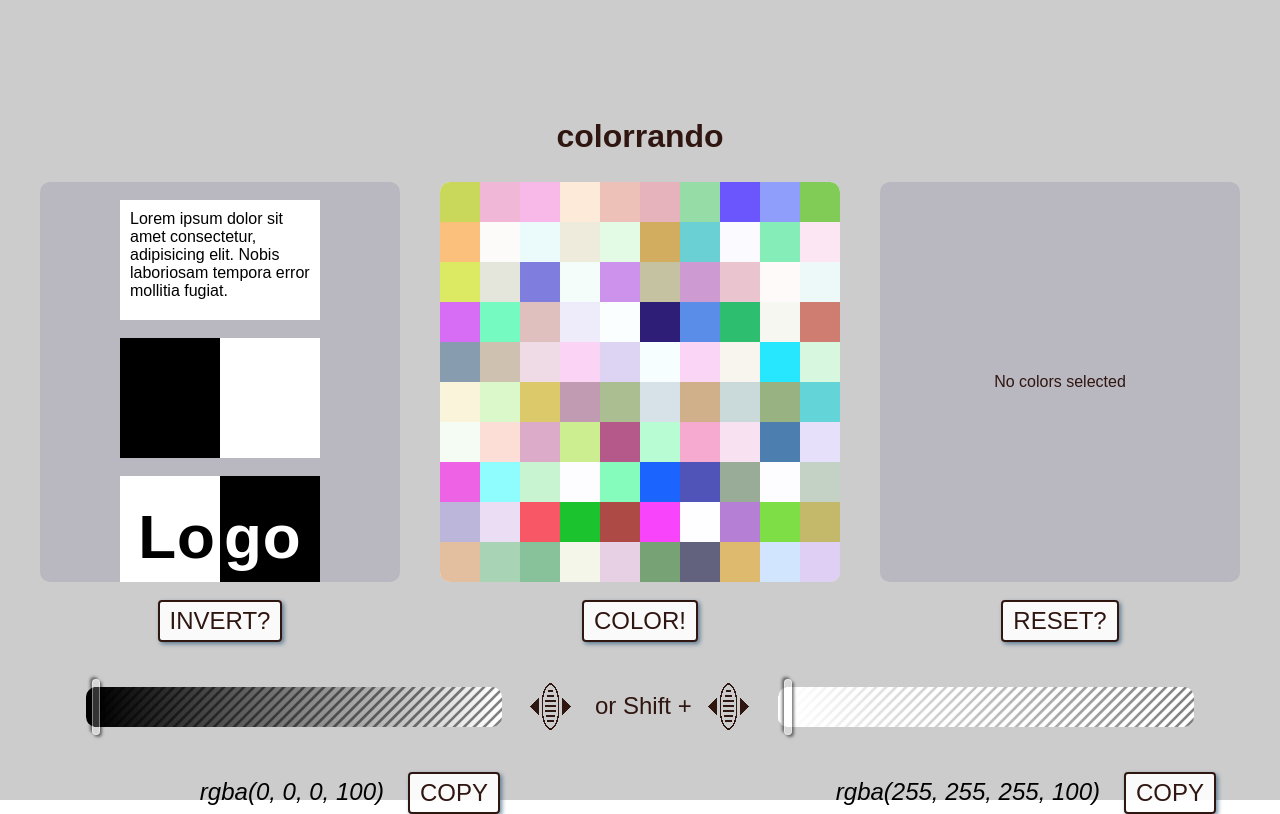
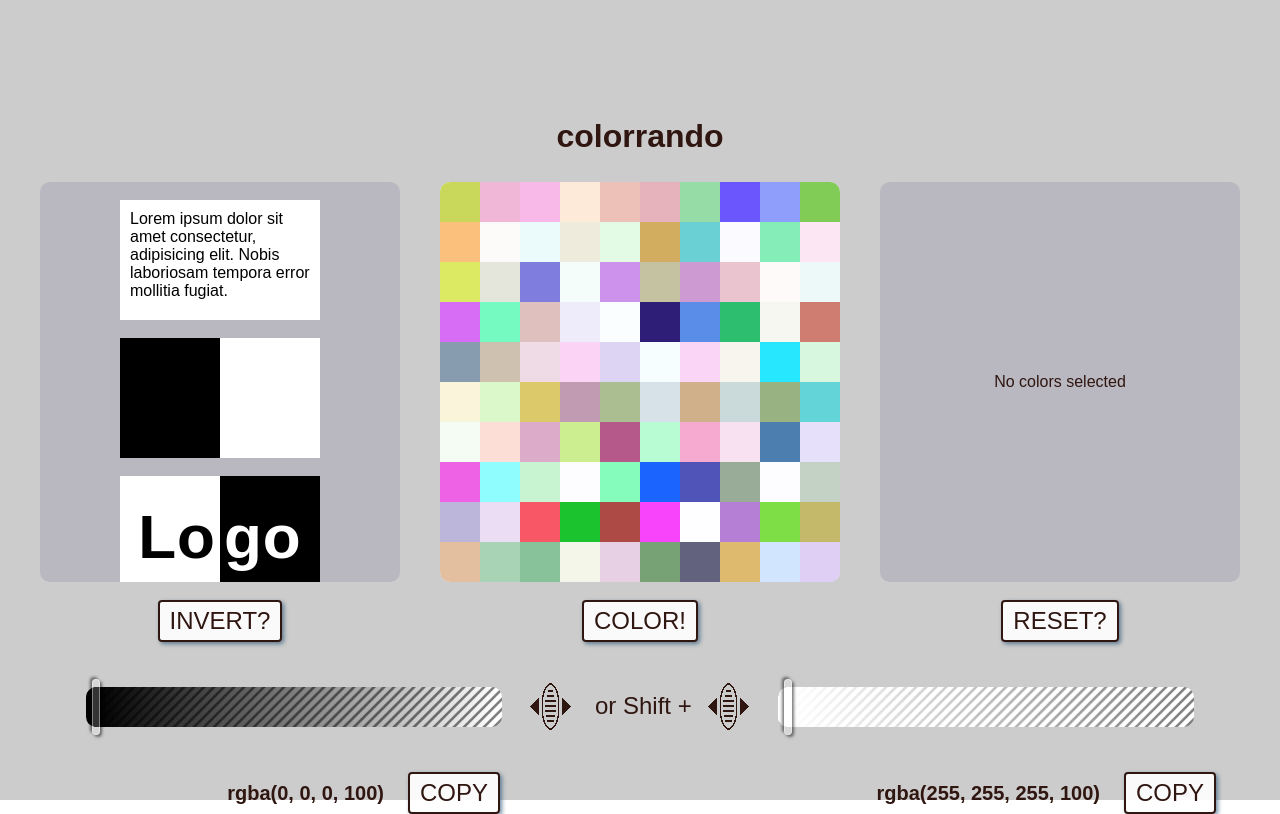
Before and after one commit to galustoff/colorrando, a Vue app: page / in a window 1280 px wide. Built offline with nearby package versions, Linux system fonts and the light colour scheme.

Commit message:
clipboard works via https

```diff
--- a/package.json
+++ b/package.json
@@ -3,7 +3,7 @@
   "version": "0.1.0",
   "private": true,
   "scripts": {
-    "serve": "vue-cli-service serve --open",
+    "serve": "vue-cli-service serve --https --open",
     "build": "vue-cli-service build"
   },
   "dependencies": {
--- a/src/AppColorString.vue
+++ b/src/AppColorString.vue
@@ -27,7 +27,11 @@
 
     methods: {
       copyColor() {
-        console.log(this.colorString)
+        try {
+          navigator.clipboard.writeText(this.colorString)
+        } catch (err) {
+          throw err
+        }
       }
     }
   }
@@ -41,10 +45,11 @@
 
   .color-string__text {
     min-width: 320px;
-    font-size: 24px;
+    font-size: 20px;
     font-family: sans-serif;
-    font-style: italic;
+    font-weight: 700;
+    color: var(--dark-brown);
     text-align: right;
-    padding-top: 6px;
+    padding-top: 10px;
   }
 </style>
--- a/src/components/TheMain/TheMain.vue
+++ b/src/components/TheMain/TheMain.vue
@@ -1,6 +1,6 @@
 <template>
   <main class="the-main">
-    <div class="the-main__content-line the-main__content-line_upper">
+    <section class="the-main__section the-main__section_upper">
       <the-sketches
         :color-0-part="mainColors[0].part"
         :color-0-alpha="mainColors[0].alpha"
@@ -9,9 +9,9 @@
       />
       <the-randomizer @pick-color="addColorToDump" />
       <the-dump :newColor="newDumpColor" @new-color-request="openController" />
-    </div>
+    </section>
 
-    <div class="the-main__content-line the-main__content-line_middle">
+    <div class="the-main__section the-main__section_middle">
       <app-trancparency-range
         :color-part="mainColors[0].part"
         :src-alpha="mainColors[0].alpha"
@@ -33,7 +33,7 @@
       />
     </div>
 
-    <div class="the-main__content-line the-main__content-line_lower">
+    <div class="the-main__section the-main__section_lower">
       <app-color-string
         v-for="color in mainColors"
         :key="color"
@@ -119,21 +119,21 @@
     row-gap: 40px;
   }
 
-  .the-main__content-line {
+  .the-main__section {
     width: 100%;
     display: flex;
   }
 
-  .the-main__content-line_upper {
+  .the-main__section_upper {
     justify-content: space-evenly;
   }
 
-  .the-main__content-line_lower {
+  .the-main__section_lower {
     justify-content: center;
     column-gap: 280px;
   }
 
-  .the-main__content-line_middle {
+  .the-main__section_middle {
     justify-content: center;
     align-items: center;
     column-gap: 24px;
```
